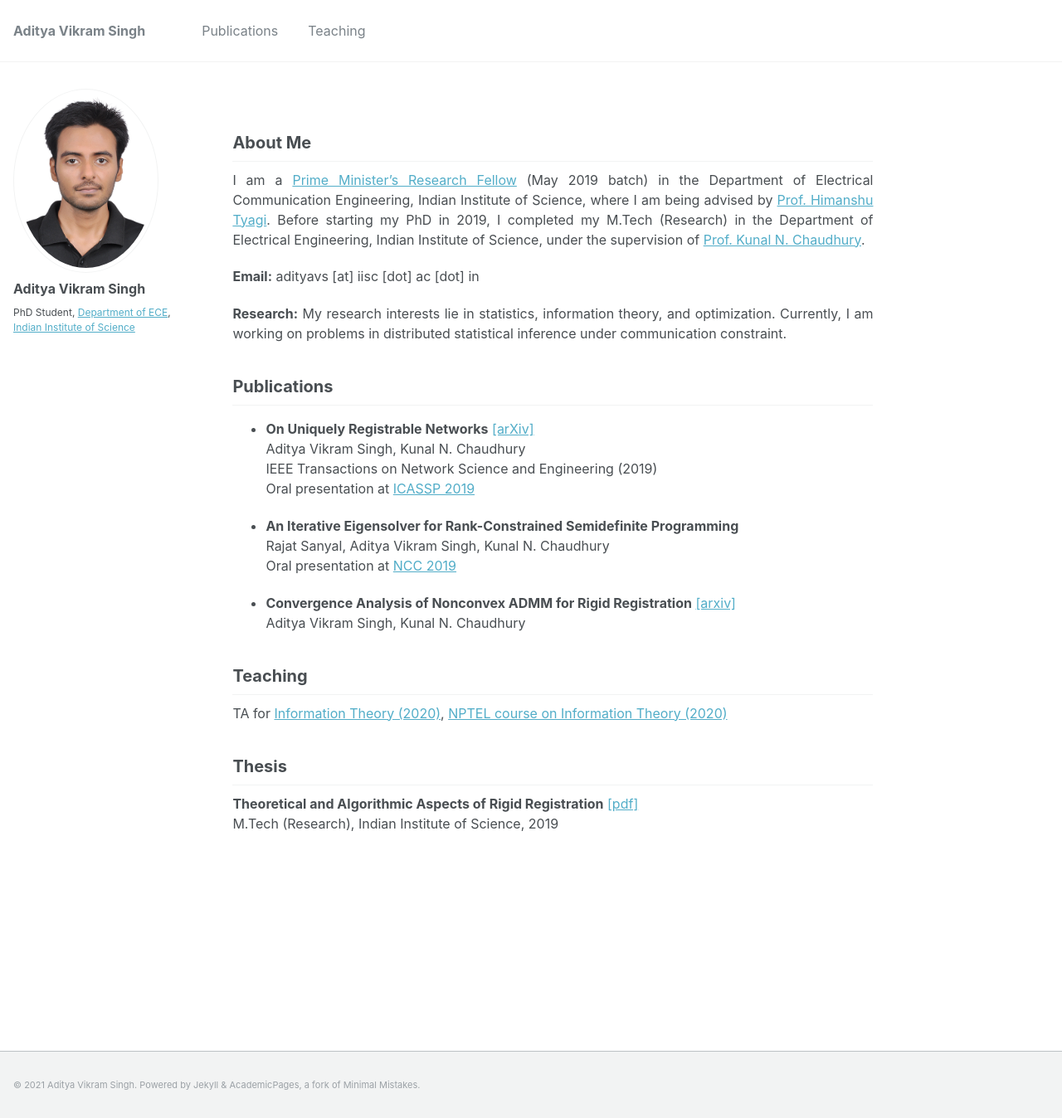
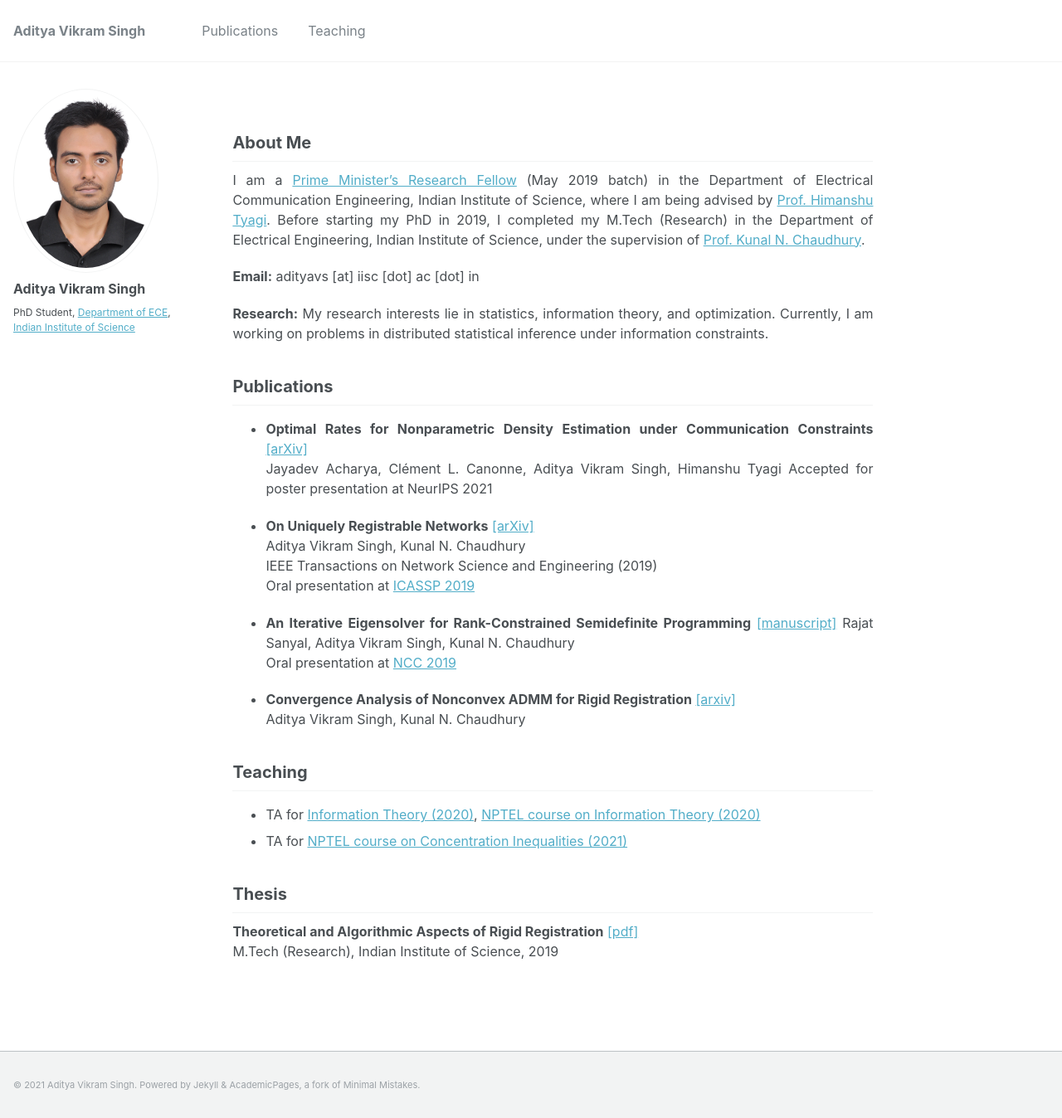
Before and after one commit to aditya-vs/aditya-vs.github.io, a Jekyll site: the page built from _pages/about.md, in a window 1280 px wide and 1348 px high. Shown: the whole window at 83% size. Built offline with Jekyll 4.4.1, drawn with Linux system fonts in a browser that asks for light colours.

Commit message:
Update about.md

```diff
--- a/_pages/about.md
+++ b/_pages/about.md
@@ -13,7 +13,7 @@ I am a [Prime Minister's Research Fellow](https://pmrf.in/) (May 2019 batch) in
 
 **Email:** adityavs [at] iisc [dot] ac [dot] in
 
-**Research:** My research interests lie in statistics, information theory, and optimization. Currently, I am working on problems in distributed statistical inference under communication constraint.
+**Research:** My research interests lie in statistics, information theory, and optimization. Currently, I am working on problems in distributed statistical inference under information constraints.
 
 <!-- ## Research
 My research interests lie in statistics, information theory, and optimization. Currently, I am working on problems in distributed statistical inference under communication constraint.
@@ -40,12 +40,16 @@ I have credited the following courses during my PhD.
 
 
 ## Publications
+- **Optimal Rates for Nonparametric Density Estimation under Communication Constraints** [[arXiv]](https://arxiv.org/abs/2107.10078)
+Jayadev Acharya, Cl&eacute;ment L. Canonne, Aditya Vikram Singh, Himanshu Tyagi
+Accepted for poster presentation at NeurIPS 2021
+
 - **On Uniquely Registrable Networks** [[arXiv]](https://arxiv.org/abs/1906.09714)
 Aditya Vikram Singh, Kunal N. Chaudhury
 IEEE Transactions on Network Science and Engineering (2019)
 Oral presentation at [ICASSP 2019](https://ieeexplore.ieee.org/document/8682680)
 
-- **An Iterative Eigensolver for Rank-Constrained Semidefinite Programming**
+- **An Iterative Eigensolver for Rank-Constrained Semidefinite Programming** [[manuscript]](/files/nccpaper.pdf)
 Rajat Sanyal, Aditya Vikram Singh, Kunal N. Chaudhury
 Oral presentation at [NCC 2019](https://ieeexplore.ieee.org/document/8732206)
 
@@ -54,7 +58,8 @@ Aditya Vikram Singh, Kunal N. Chaudhury
 
 
 ## Teaching
-TA for [Information Theory (2020)](https://ece.iisc.ac.in/~htyagi/course-E2201-2020.html), [NPTEL course on Information Theory (2020)](https://nptel.ac.in/courses/108/108/108108168/#)
+- TA for [Information Theory (2020)](https://ece.iisc.ac.in/~htyagi/course-E2201-2020.html), [NPTEL course on Information Theory (2020)](https://nptel.ac.in/courses/108/108/108108168/#)
+- TA for [NPTEL course on Concentration Inequalities (2021)](https://nptel.ac.in/courses/108/108/108108181/)
 
 
 ## Thesis
```
